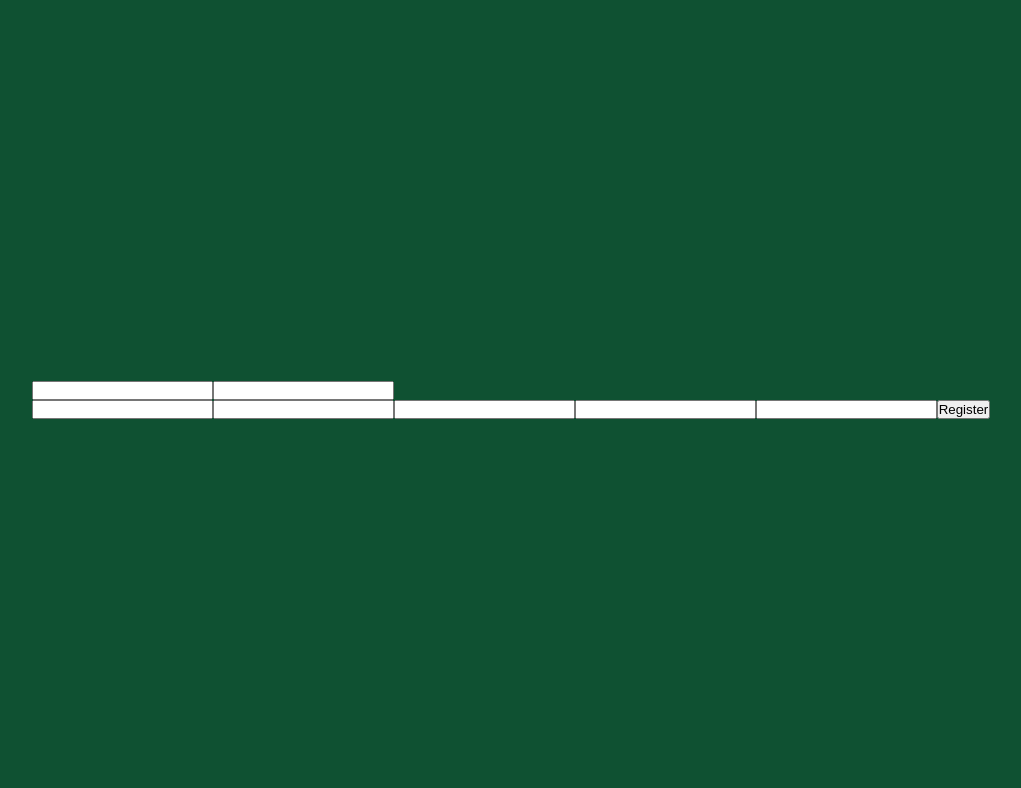
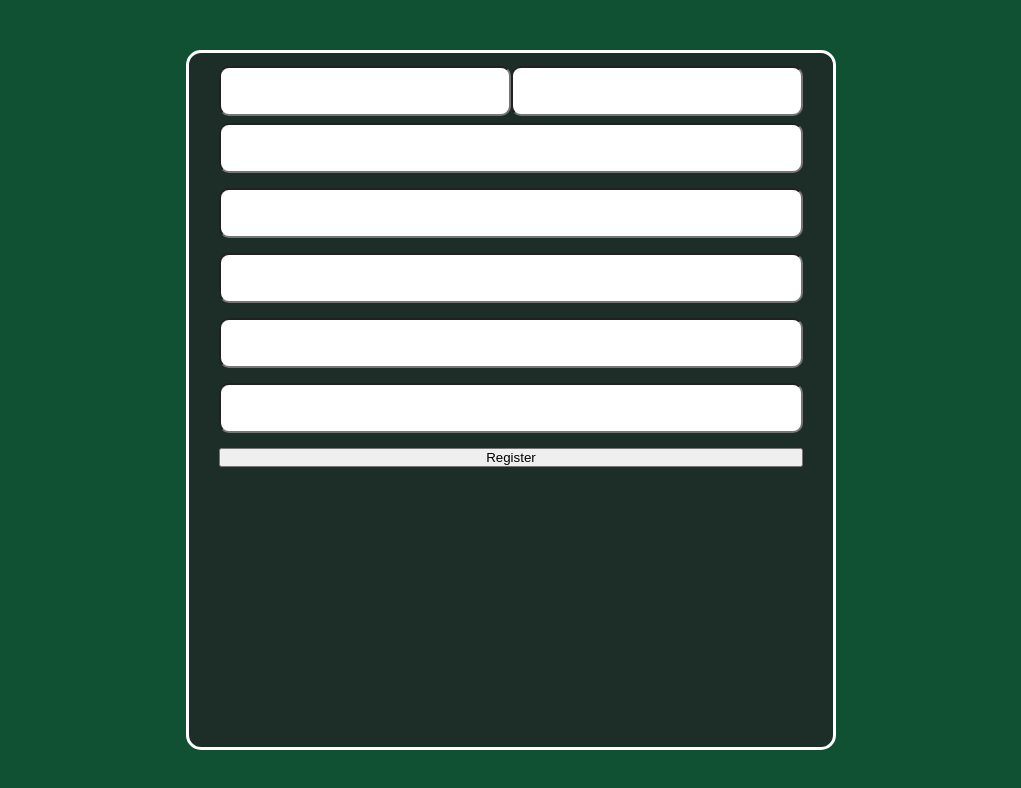
Before and after one commit to sabaPhruidze/fullstack-registration-RPS, a React (Vite) app in the folder Frontend/: page /register in a window 1280 px wide. Shown: the top 788 px of the page, without its empty margins (129-1150 px from the left). Built offline with nearby package versions, Linux system fonts and the light colour scheme.

Commit message:
I made some format but this is not the end of styling I will continue it today

```diff
--- a/Frontend/src/components/Register.tsx
+++ b/Frontend/src/components/Register.tsx
@@ -1,5 +1,8 @@
 import { useForm } from "react-hook-form";
-
+import { Container } from "./pieces/Container";
+import { Form } from "./pieces/Form";
+import { Input } from "./pieces/Input";
+import { Row } from "./pieces/Row";
 type UseForm = {
   firstname:string,
   lastname:string,
@@ -18,19 +21,19 @@ export default function Register() {
   }
 
   return (
-    <div>
-      <form onSubmit={handleSubmit(onSubmit)}>
-        <div>
-          <input {...register('firstname')} />
-          <input {...register('lastname')} />
-        </div>
-        <input {...register('email')} />
-        <input {...register('phone')} />
-        <input {...register('password')} />
-        <input {...register('birthday')} />
-        <input {...register('gender')} />
+    <Container>
+      <Form onSubmit={handleSubmit(onSubmit)}>
+        <Row>
+          <Input {...register('firstname')} />
+          <Input {...register('lastname')} />
+        </Row>
+        <Input {...register('email')} />
+        <Input {...register('phone')} />
+        <Input {...register('password')} />
+        <Input {...register('birthday')} />
+        <Input {...register('gender')} />
         <button type="submit">Register</button>
-      </form>
-    </div>
+      </Form>
+    </Container>
   )
 }
--- a/Frontend/src/components/Root.tsx
+++ b/Frontend/src/components/Root.tsx
@@ -2,14 +2,29 @@ import Header from "./pieces/Header";
 import { Outlet } from "react-router-dom";
 import { Globalstyles } from "./pieces/GlobalStyle";
 import { ThemeProvider } from "styled-components";
+
+interface Colors {
+  green: {
+      light: string;
+      lightplus: string;
+      middle: string;
+      middleplus: string;
+      dark: string;
+      neon:string;
+  };
+  white: string;
+  black: string;
+}
+
 export default function Root() {
-  const colors = {
+  const colors:Colors = {
     green: {
       light : "#0A5C36",
       lightplus: "#0F5132",
       middle:"#14452f",
       middleplus:"#18392b",
-      dark:"#1d2e28"
+      dark:"#1d2e28",
+      neon:"#39ff14",
     },
     white:'white',
     black:"black"
--- /dev/null
+++ b/Frontend/src/components/pieces/Container.tsx
@@ -0,0 +1,15 @@
+import styled,{css} from "styled-components";
+
+export const Container = styled.div`
+    ${({theme}) => css`
+        width:650px;
+        height:700px;
+        background-color: ${theme.green.dark};
+        border: 3px solid ${theme.white};
+        border-radius: 15px;
+        display:flex;
+        flex-direction:column;
+        justify-content:center;
+        align-items:center;
+        padding:20px 30px;
+`}`
--- /dev/null
+++ b/Frontend/src/components/pieces/Form.tsx
@@ -0,0 +1,8 @@
+import styled from "styled-components";
+
+export const Form = styled.form `
+    width:100%;
+    height:100%;
+    display:flex;
+    flex-direction:column;
+`
--- a/Frontend/src/components/pieces/GlobalStyle.tsx
+++ b/Frontend/src/components/pieces/GlobalStyle.tsx
@@ -9,7 +9,7 @@ export const Globalstyles = createGlobalStyle`
     body {
         width:100vw;
         height:100vh;
-        background-color:${props => props.theme.green.lightplus};
+        background-color:${({theme}) => theme.green.lightplus};// descruturisation
         display:flex;
         flex-direction:column;
         justify-content:center;
--- a/Frontend/src/components/pieces/Input.tsx
+++ b/Frontend/src/components/pieces/Input.tsx
@@ -1,9 +1,13 @@
-import React from 'react'
+import styled from "styled-components";
 
-function Input() {
-  return (
-    <div>Input</div>
-  )
-}
-
-export default Input
+export const Input = styled.input`
+    width:100%;
+    height: 50px;
+    border-radius: 10px;
+    margin-bottom:15px;
+    &:focus {
+        outline:0;
+        border: 2px solid ${({theme})=> theme.green.neon};
+        box-shadow: 0 0 10px 2px ${({theme})=> theme.green.medium};
+    }
+`
--- /dev/null
+++ b/Frontend/src/components/pieces/Row.tsx
@@ -0,0 +1,10 @@
+import styled from "styled-components";
+
+export const Row = styled.div`
+    width:100%;
+    height:50px;
+    display:flex;
+    flex-direction:row;
+    align-items:center;
+    justify-content:space-between;
+`
```
